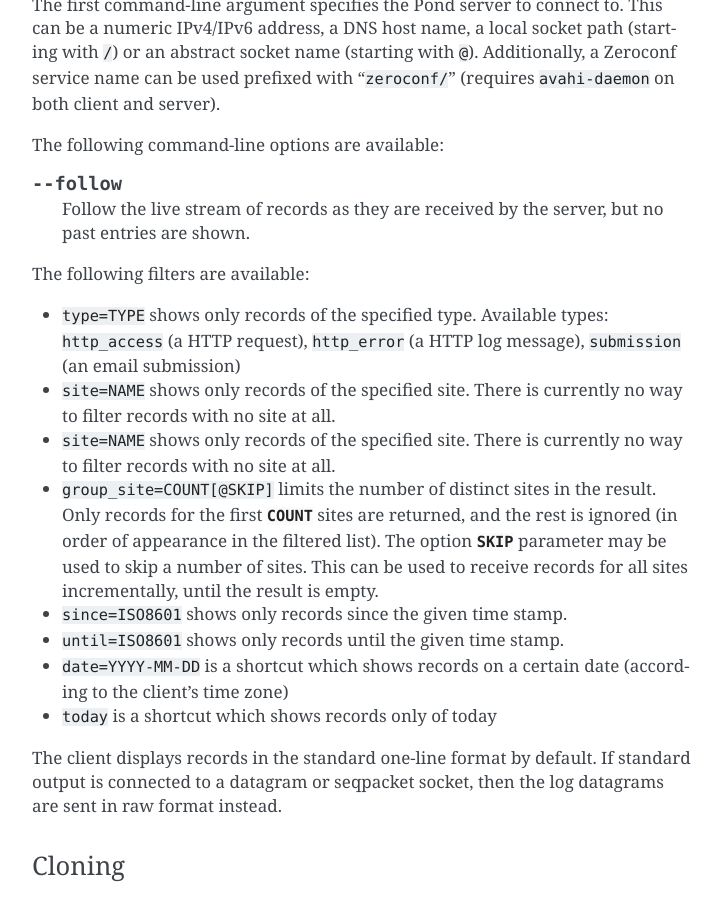
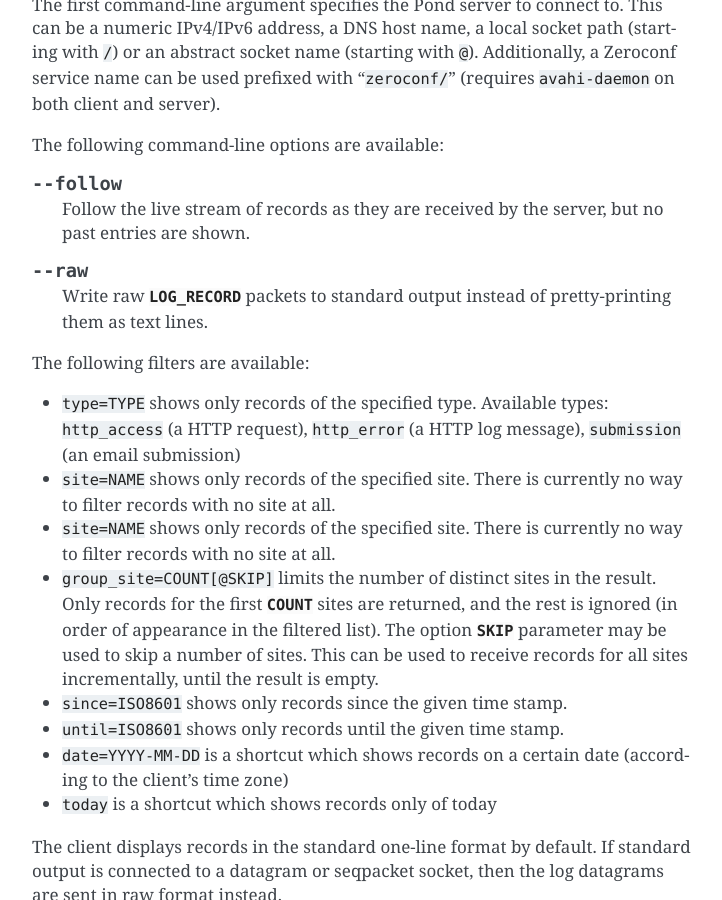
Before and after one commit to CM4all/pond, a Sphinx documentation site: the page built from doc/index.rst, in a window 1280 px wide and 900 px high, scrolled down 1539 px. Shown: the whole window, without its empty margins (388-1110 px from the left). Built offline with Sphinx 7.4.7, drawn with Linux system fonts in a browser that asks for light colours.

Commit message:
client/Main: add option --raw

```diff
--- a/doc/index.rst
+++ b/doc/index.rst
@@ -91,6 +91,11 @@
  Follow the live stream of records as they are received by the server,
  but no past entries are shown.
 
+.. option:: --raw
+
+ Write raw :envvar:`LOG_RECORD` packets to standard output instead of
+ pretty-printing them as text lines.
+
 The following filters are available:
 
 - :samp:`type=TYPE` shows only records of the specified type.
```
Also changed, not shown: 2 other files.
